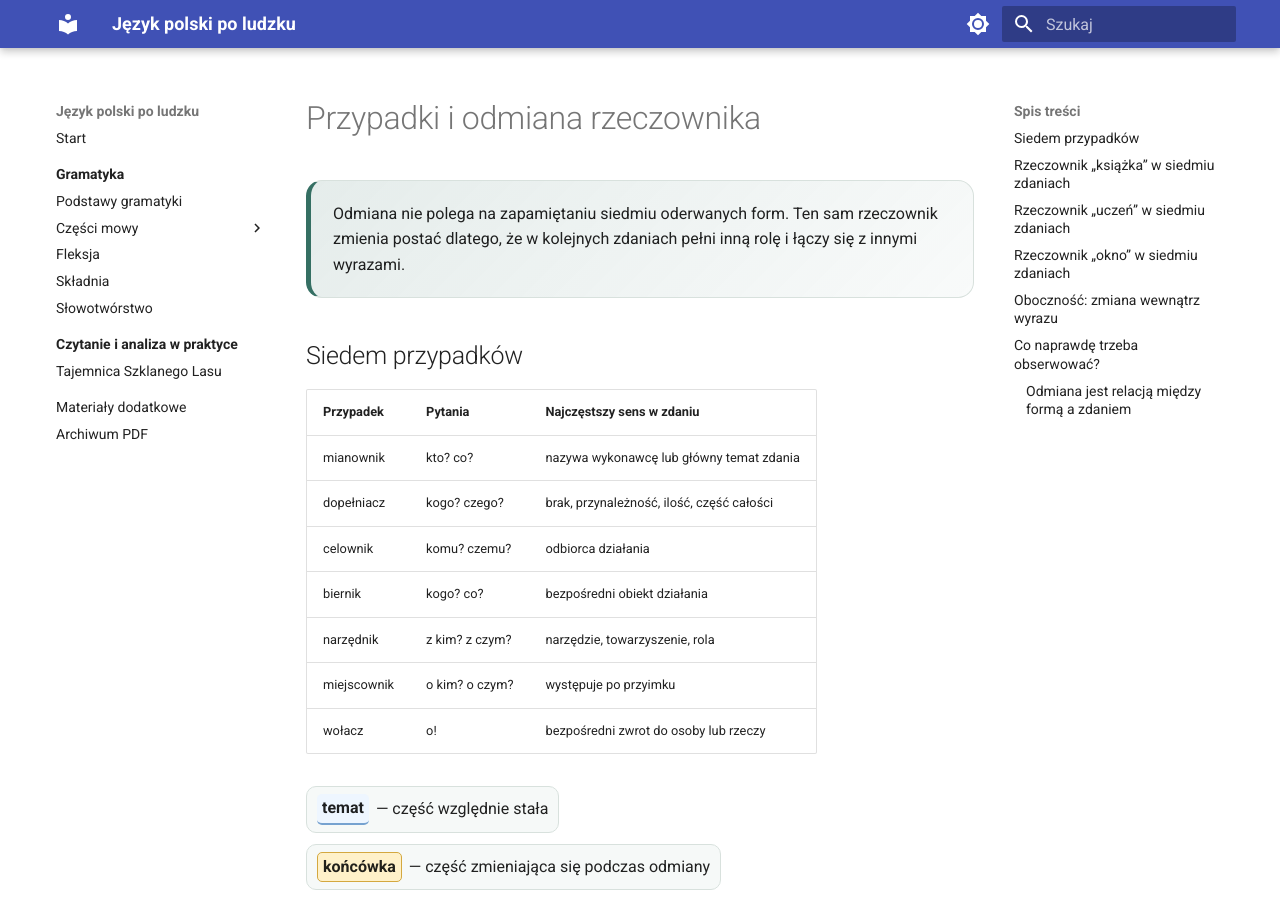
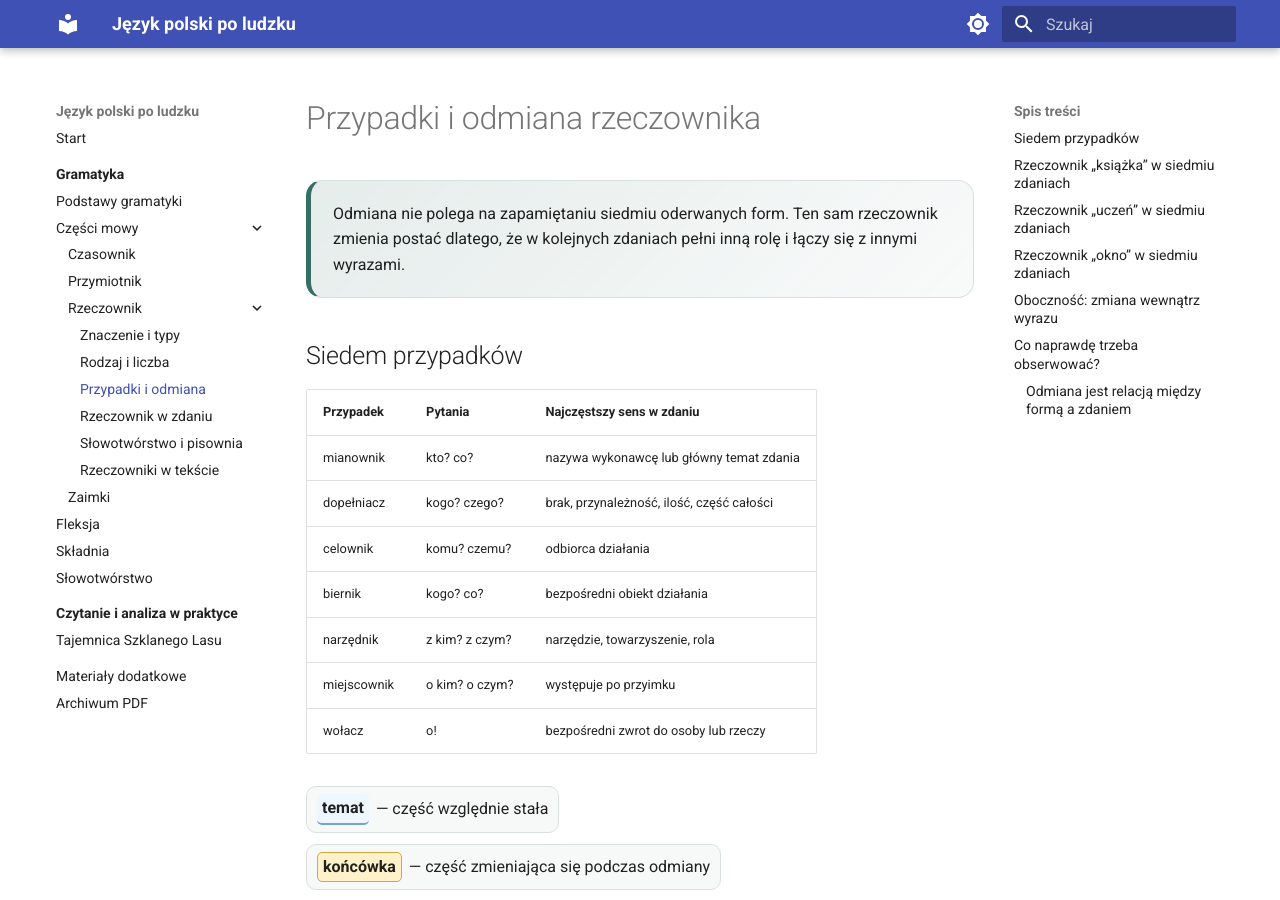
Before and after one commit to dchorazkiewicz/SP_JP, an MkDocs documentation site: the page built from docs/gramatyka/czesci-mowy/rzeczownik/przypadki-i-odmiana.md, in a window 1280 px wide and 900 px high. Built offline with MkDocs 1.6.1 and Material for MkDocs 9.7.7, drawn with Linux system fonts in a browser that asks for light colours.

Commit message:
Add hierarchical noun lesson navigation

```diff
--- a/mkdocs.yml
+++ b/mkdocs.yml
@@ -51,7 +51,14 @@ nav:
           - Przegląd: gramatyka/czesci-mowy/index.md
           - Czasownik: gramatyka/czesci-mowy/czasownik/index.md
           - Przymiotnik: gramatyka/czesci-mowy/przymiotnik/index.md
-          - Rzeczownik: gramatyka/czesci-mowy/rzeczownik/index.md
+          - Rzeczownik:
+              - Wprowadzenie: gramatyka/czesci-mowy/rzeczownik/index.md
+              - Znaczenie i typy: gramatyka/czesci-mowy/rzeczownik/znaczenie-i-typy.md
+              - Rodzaj i liczba: gramatyka/czesci-mowy/rzeczownik/rodzaj-i-liczba.md
+              - Przypadki i odmiana: gramatyka/czesci-mowy/rzeczownik/przypadki-i-odmiana.md
+              - Rzeczownik w zdaniu: gramatyka/czesci-mowy/rzeczownik/rzeczownik-w-zdaniu.md
+              - Słowotwórstwo i pisownia: gramatyka/czesci-mowy/rzeczownik/slowotworstwo-i-pisownia.md
+              - Rzeczowniki w tekście: gramatyka/czesci-mowy/rzeczownik/rzeczowniki-w-tekscie.md
           - Zaimki: gramatyka/czesci-mowy/zaimki/index.md
       - Fleksja: gramatyka/fleksja/index.md
       - Składnia: gramatyka/skladnia/index.md
```
